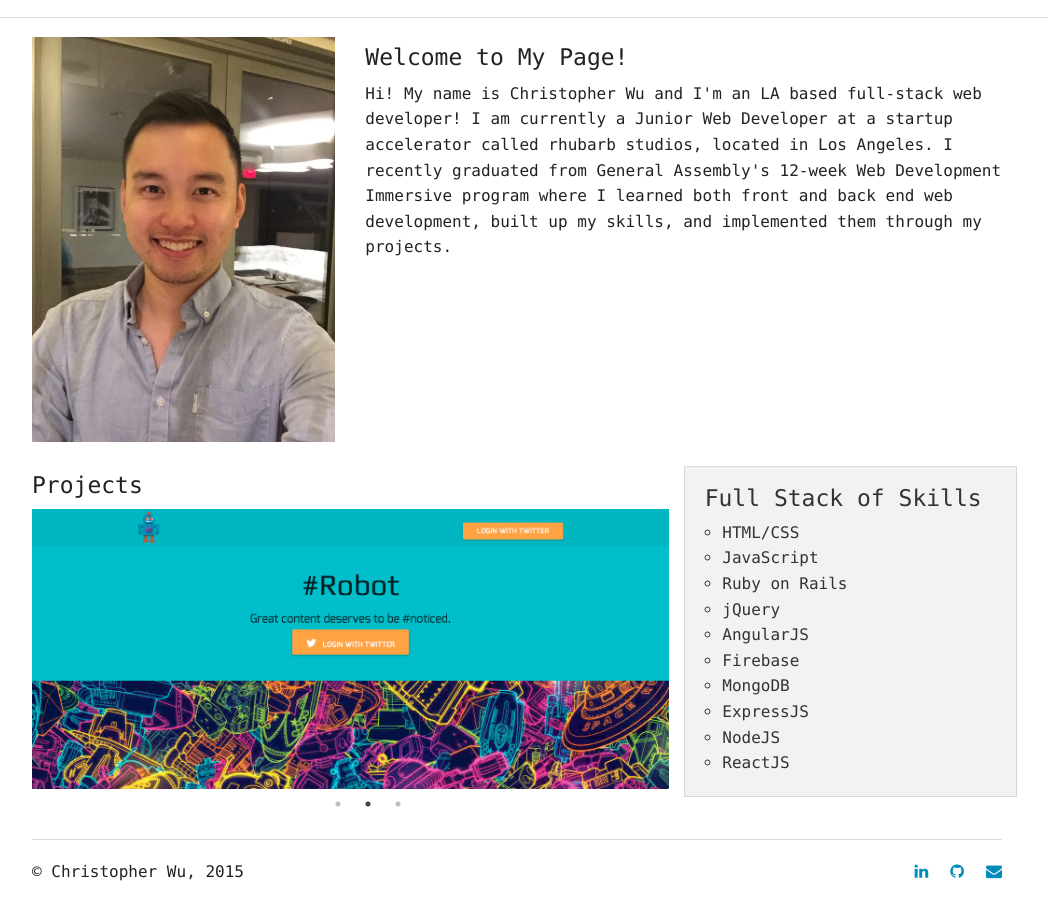
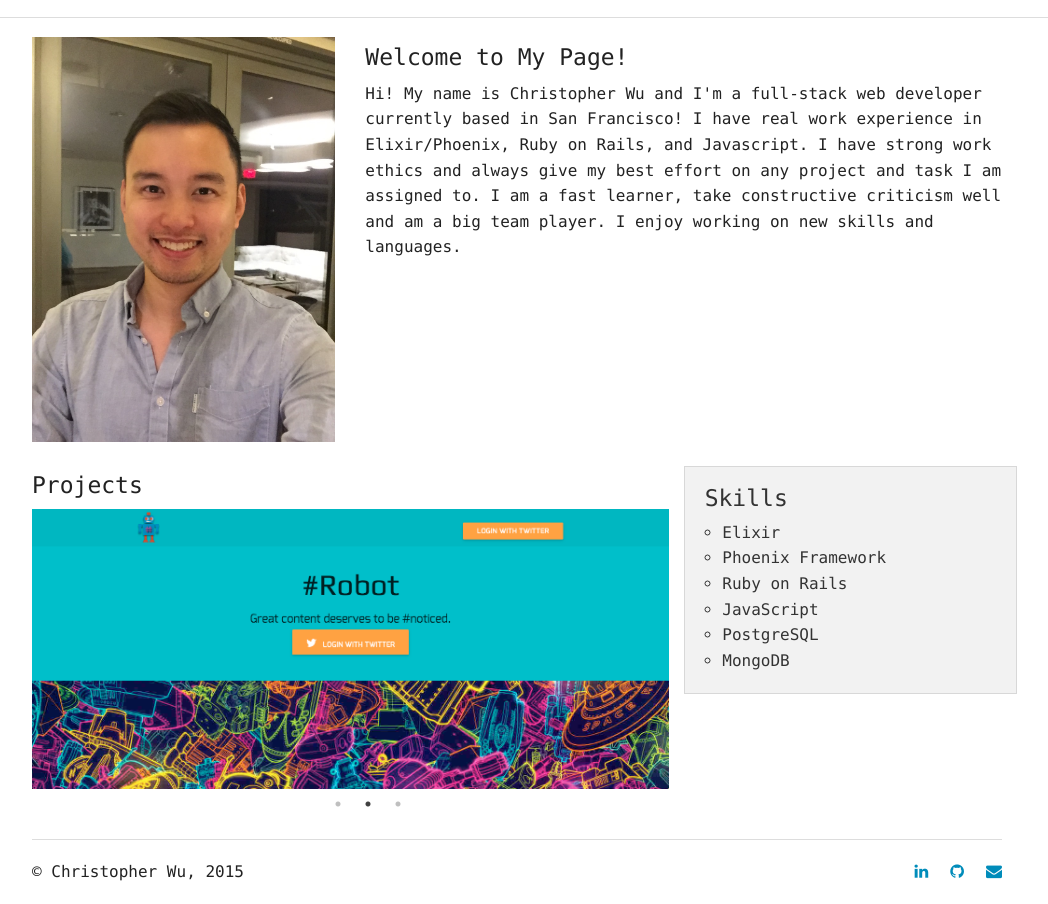
Before and after one commit to wakarana1/wakarana1.github.io, a plain HTML site: page index.html in a window 1280 px wide. Shown: the part 534-1438 px from the top of the page, without its empty margins (123-1171 px from the left). Drawn offline with Linux system fonts and the light colour scheme.

Commit message:
formatting, updated resume and blurb

```diff
--- a/index.html
+++ b/index.html
@@ -1,5 +1,6 @@
 <!DOCTYPE html>
 <html class='no-js' lang="en">
+
 <head>
   <meta charset="UTF-8">
   <meta name="viewport" content="width=device-width, initial-scale=1.0">
@@ -14,6 +15,7 @@
   <link rel="stylesheet" href="css/app.css">
   <script src="js/vendor/modernizr.js"></script>
 </head>
+
 <body>
   <!-- navbar -->
   <div class="contain-to-grid sticky">
@@ -61,7 +63,11 @@
       <div class="row">
         <div class="large-12 columns">
           <p>
-                        Hi! My name is Christopher Wu and I'm an LA based full-stack web developer! I am currently a Junior Web Developer at a startup accelerator called rhubarb studios, located in Los Angeles. I recently graduated from General Assembly's 12-week Web Development Immersive program where I learned both front and back end web development, built up my skills, and implemented them through my projects.
+            Hi! My name is Christopher Wu and I'm a full-stack web developer currently based in San Francisco!
+            I have real work experience in Elixir/Phoenix, Ruby on Rails, and Javascript.
+            I have strong work ethics and always give my best effort on any project and task I am assigned to.
+            I am a fast learner, take constructive criticism well and am a big team player.
+            I enjoy working on new skills and languages.
           </p>
         </div>
       </div>
@@ -80,18 +86,14 @@
     </div>
     <!-- skillset -->
     <div class="large-4 columns panel">
-            <h4 class="topic">Full Stack of Skills</h4>
+      <h4 class="topic">Skills</h4>
       <ul class="circle">
-                <li>HTML/CSS</li>
+        <li>Elixir</li>
+        <li>Phoenix Framework</li>
+        <li>Ruby on Rails</li>
         <li>JavaScript</li>
-                <li>Ruby on Rails</li>
-                <li>jQuery</li>
-                <li>AngularJS</li>
-                <li>Firebase</li>
+        <li>PostgreSQL</li>
         <li>MongoDB</li>
-                <li>ExpressJS</li>
-                <li>NodeJS</li>
-                <li>ReactJS</li>
       </ul>
     </div>
   </div>
@@ -112,7 +114,8 @@
               <a href="https://www.github.com/wakarana1"><i class="fa fa-github"></i></a>
             </li>
             <li>
-                            <a href="mailto:wu.chris@outlook.com?subject=Let's%20Chat!&body=Hi%20Chris!"><i class="fa fa-envelope"></i></a>
+              <a href="mailto:wu.chris@outlook.com?subject=Let's%20Chat!&body=Hi%20Chris!"><i
+                  class="fa fa-envelope"></i></a>
             </li>
           </ul>
         </div>
@@ -125,4 +128,5 @@
   <script src="slick/slick.min.js"></script>
   <script src="js/main.js"></script>
 </body>
+
 </html>
```
Also changed, not shown: 1 other file. Lines whose indentation alone changed are shown as unchanged.
